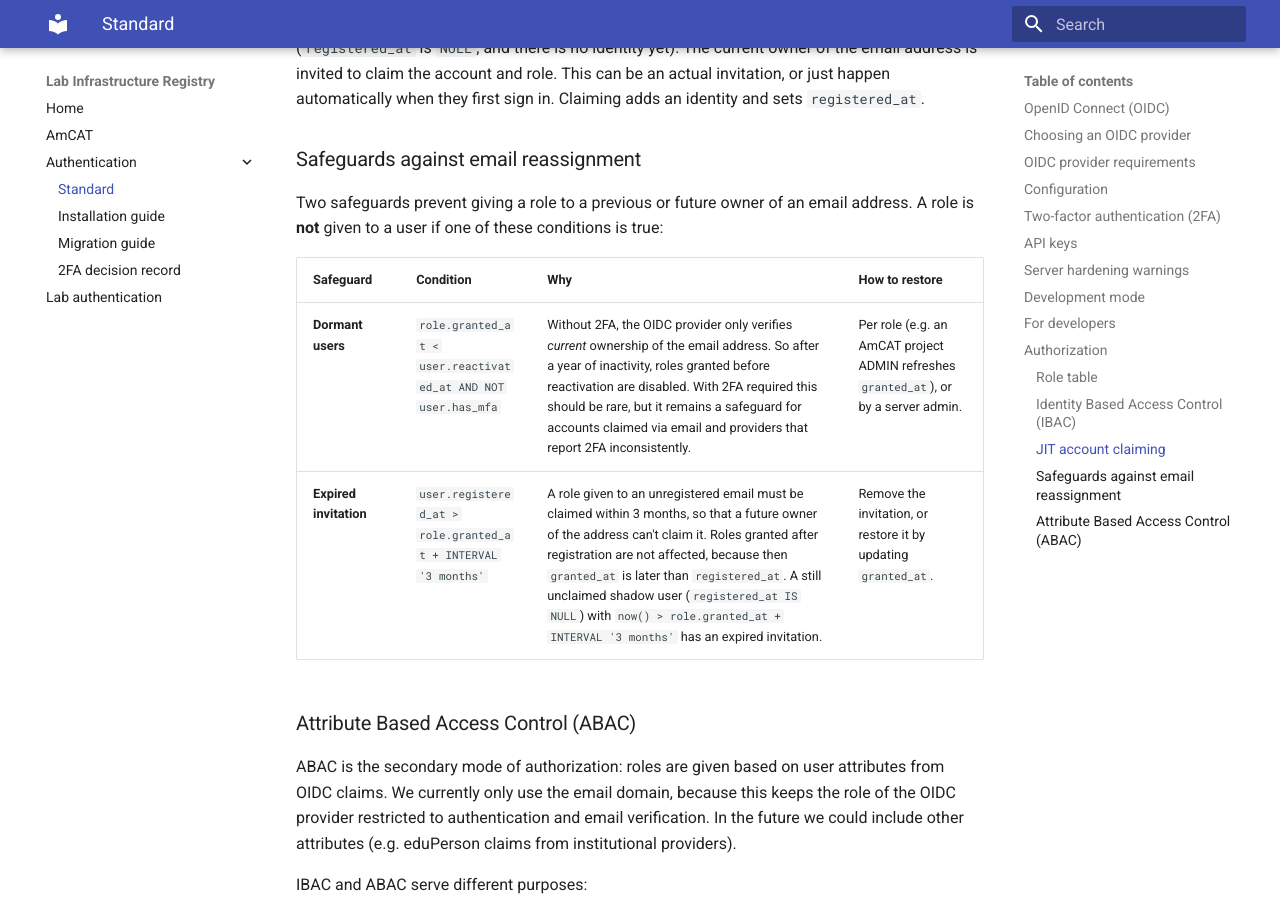
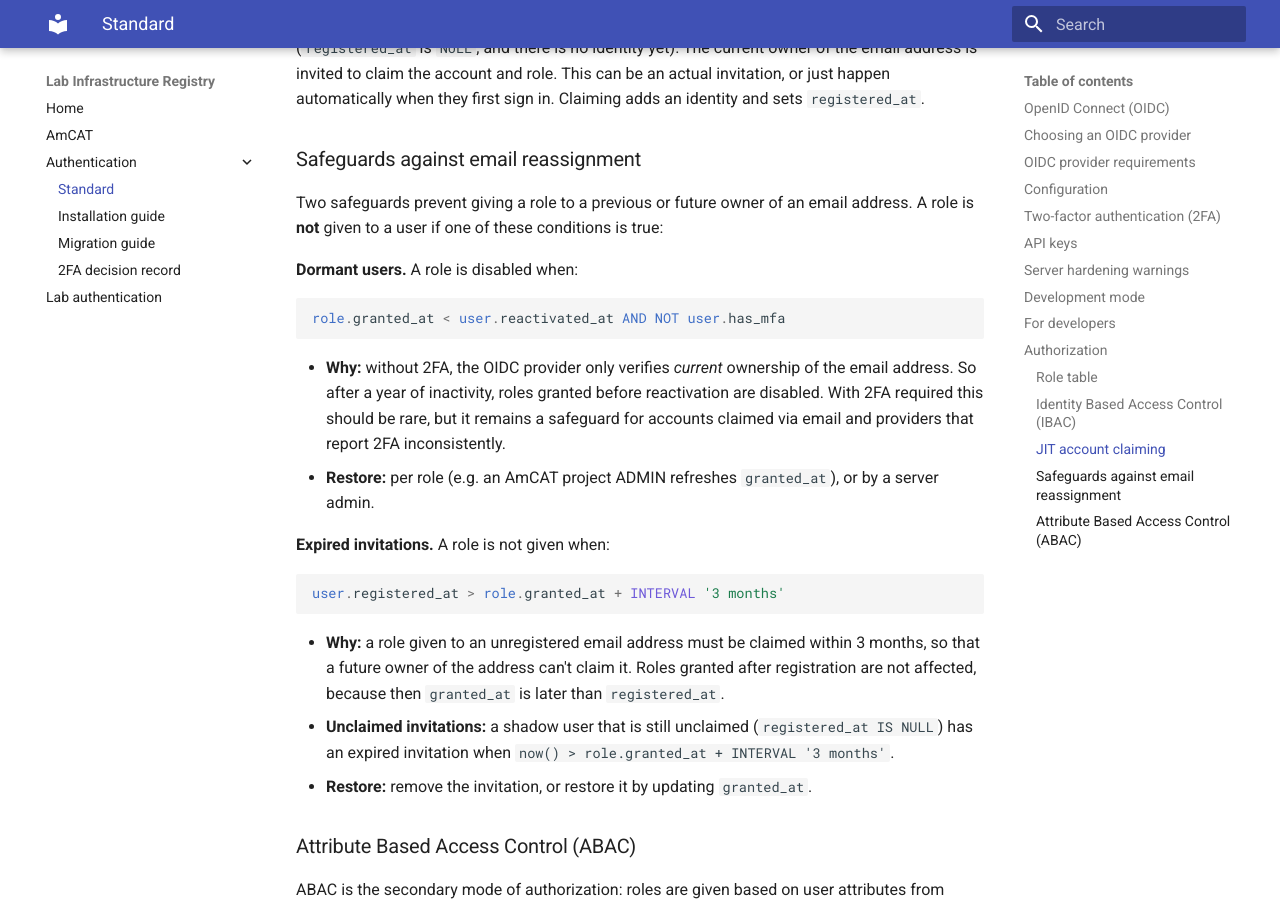
Before and after one commit to kasperwelbers/societal-analytics-lab-infra, an MkDocs documentation site: the page built from docs/auth.md, in a window 1280 px wide and 900 px high, scrolled down 6753 px. Built offline with MkDocs 1.6.1 and Material for MkDocs 9.7.7, drawn with Linux system fonts in a browser that asks for light colours.

Commit message:
Show email reassignment safeguards as sections with SQL conditions
Co-Authored-By: Claude Opus 5.5 <noreply@anthropic.com>
Claude-Session: https://claude.ai/code/session_019W6PqugT62H23txcYBEbfm

````diff
--- a/docs/auth.md
+++ b/docs/auth.md
@@ -163,10 +163,24 @@ Just-In-Time (JIT) account claiming lets us give roles to an email address that
 
 Two safeguards prevent giving a role to a previous or future owner of an email address. A role is **not** given to a user if one of these conditions is true:
 
-| Safeguard | Condition | Why | How to restore |
-| --- | --- | --- | --- |
-| **Dormant users** | `role.granted_at < user.reactivated_at AND NOT user.has_mfa` | Without 2FA, the OIDC provider only verifies *current* ownership of the email address. So after a year of inactivity, roles granted before reactivation are disabled. With 2FA required this should be rare, but it remains a safeguard for accounts claimed via email and providers that report 2FA inconsistently. | Per role (e.g. an AmCAT project ADMIN refreshes `granted_at`), or by a server admin. |
-| **Expired invitation** | `user.registered_at > role.granted_at + INTERVAL '3 months'` | A role given to an unregistered email must be claimed within 3 months, so that a future owner of the address can't claim it. Roles granted after registration are not affected, because then `granted_at` is later than `registered_at`. A still unclaimed shadow user (`registered_at IS NULL`) with `now() > role.granted_at + INTERVAL '3 months'` has an expired invitation. | Remove the invitation, or restore it by updating `granted_at`. |
+**Dormant users.** A role is disabled when:
+
+```sql
+role.granted_at < user.reactivated_at AND NOT user.has_mfa
+```
+
+* **Why:** without 2FA, the OIDC provider only verifies *current* ownership of the email address. So after a year of inactivity, roles granted before reactivation are disabled. With 2FA required this should be rare, but it remains a safeguard for accounts claimed via email and providers that report 2FA inconsistently.
+* **Restore:** per role (e.g. an AmCAT project ADMIN refreshes `granted_at`), or by a server admin.
+
+**Expired invitations.** A role is not given when:
+
+```sql
+user.registered_at > role.granted_at + INTERVAL '3 months'
+```
+
+* **Why:** a role given to an unregistered email address must be claimed within 3 months, so that a future owner of the address can't claim it. Roles granted after registration are not affected, because then `granted_at` is later than `registered_at`.
+* **Unclaimed invitations:** a shadow user that is still unclaimed (`registered_at IS NULL`) has an expired invitation when `now() > role.granted_at + INTERVAL '3 months'`.
+* **Restore:** remove the invitation, or restore it by updating `granted_at`.
 
 ### Attribute Based Access Control (ABAC)
 
````
